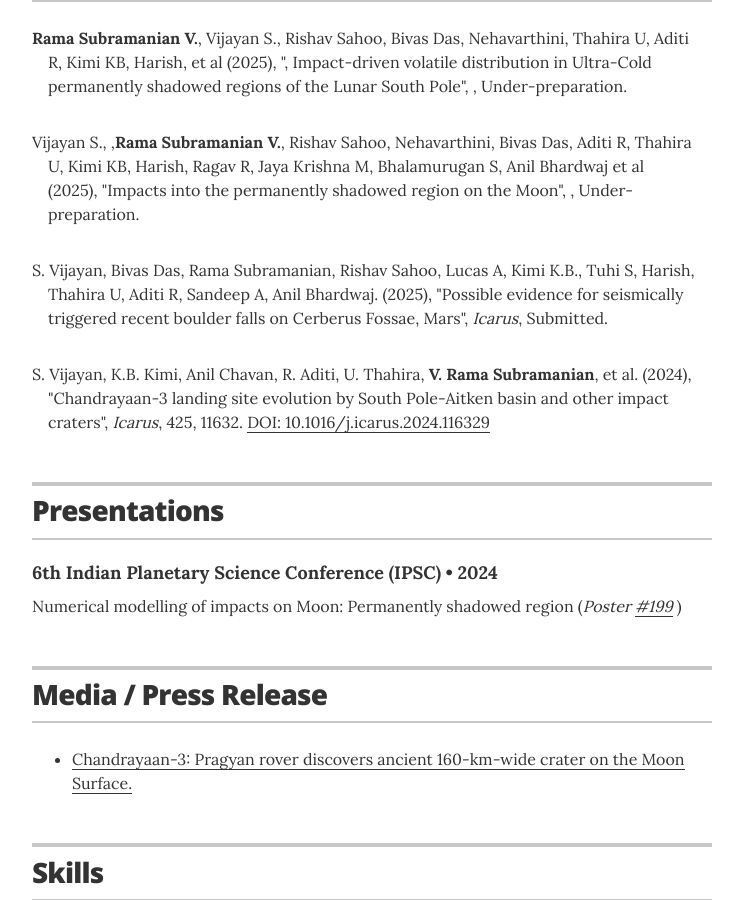
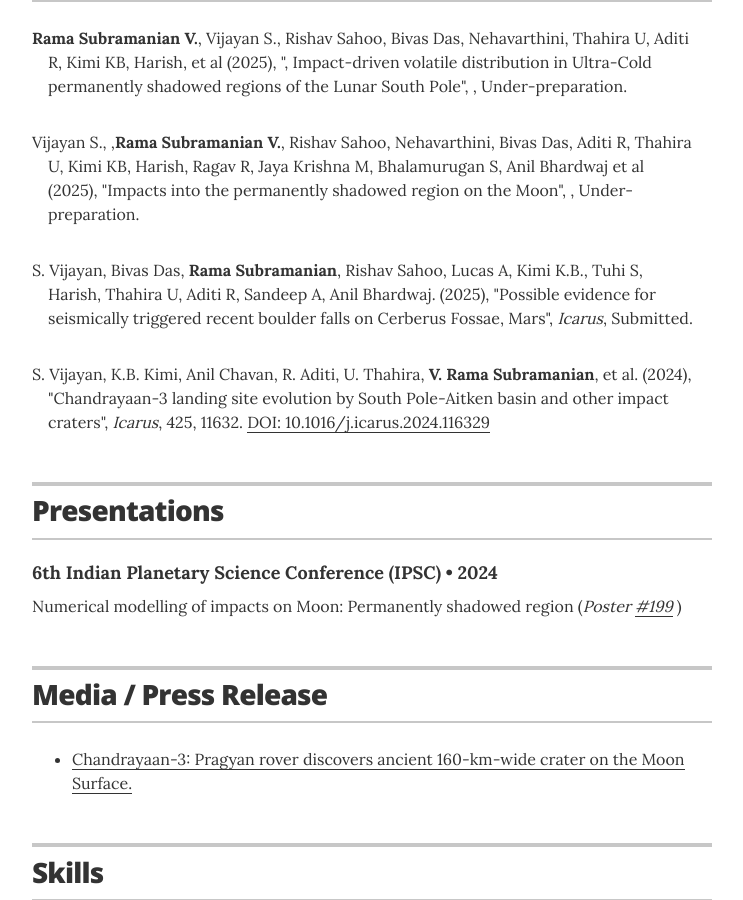
Before and after one commit to rasnv/rasnv.github.io, a Jekyll site: the page built from index.html, in a window 1280 px wide and 900 px high, scrolled down 1076 px. Shown: the whole window, without its empty margins (268-1011 px from the left). Built offline with Jekyll 4.4.1, drawn with Linux system fonts in a browser that asks for light colours.

```diff
--- a/_data/publications.yml
+++ b/_data/publications.yml
@@ -14,7 +14,7 @@
   pages: Under-preparation
 
 - title: 'Possible evidence for seismically triggered recent boulder falls on Cerberus Fossae, Mars'
-  authors: 'S. Vijayan, Bivas Das, Rama Subramanian, Rishav Sahoo, Lucas A, Kimi K.B., Tuhi S, Harish, Thahira U, Aditi R, Sandeep A, Anil Bhardwaj.'
+  authors: 'S. Vijayan, Bivas Das, <b>Rama Subramanian</b>, Rishav Sahoo, Lucas A, Kimi K.B., Tuhi S, Harish, Thahira U, Aditi R, Sandeep A, Anil Bhardwaj.'
   journal: Icarus
 #  volume: 128
   year: 2025
```
